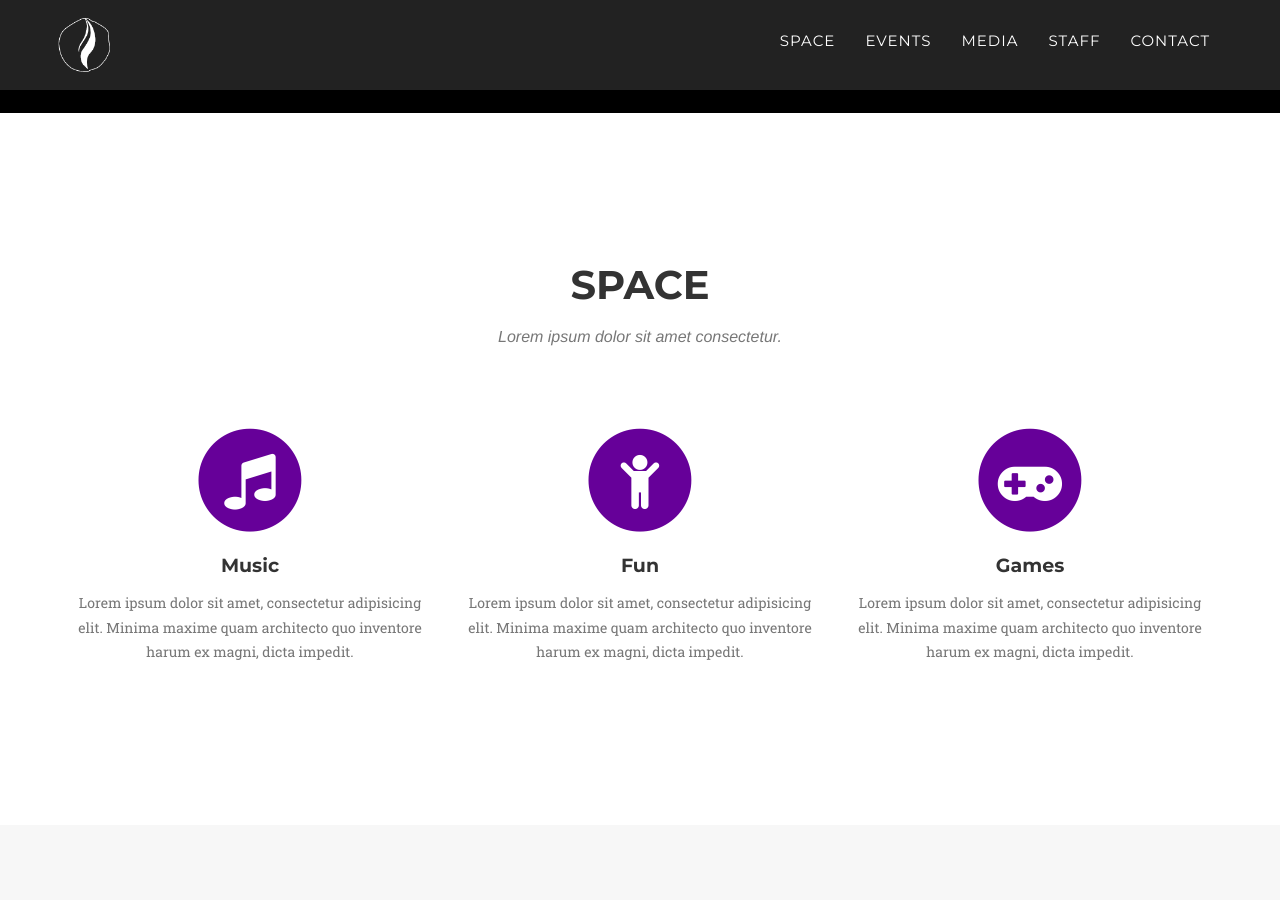
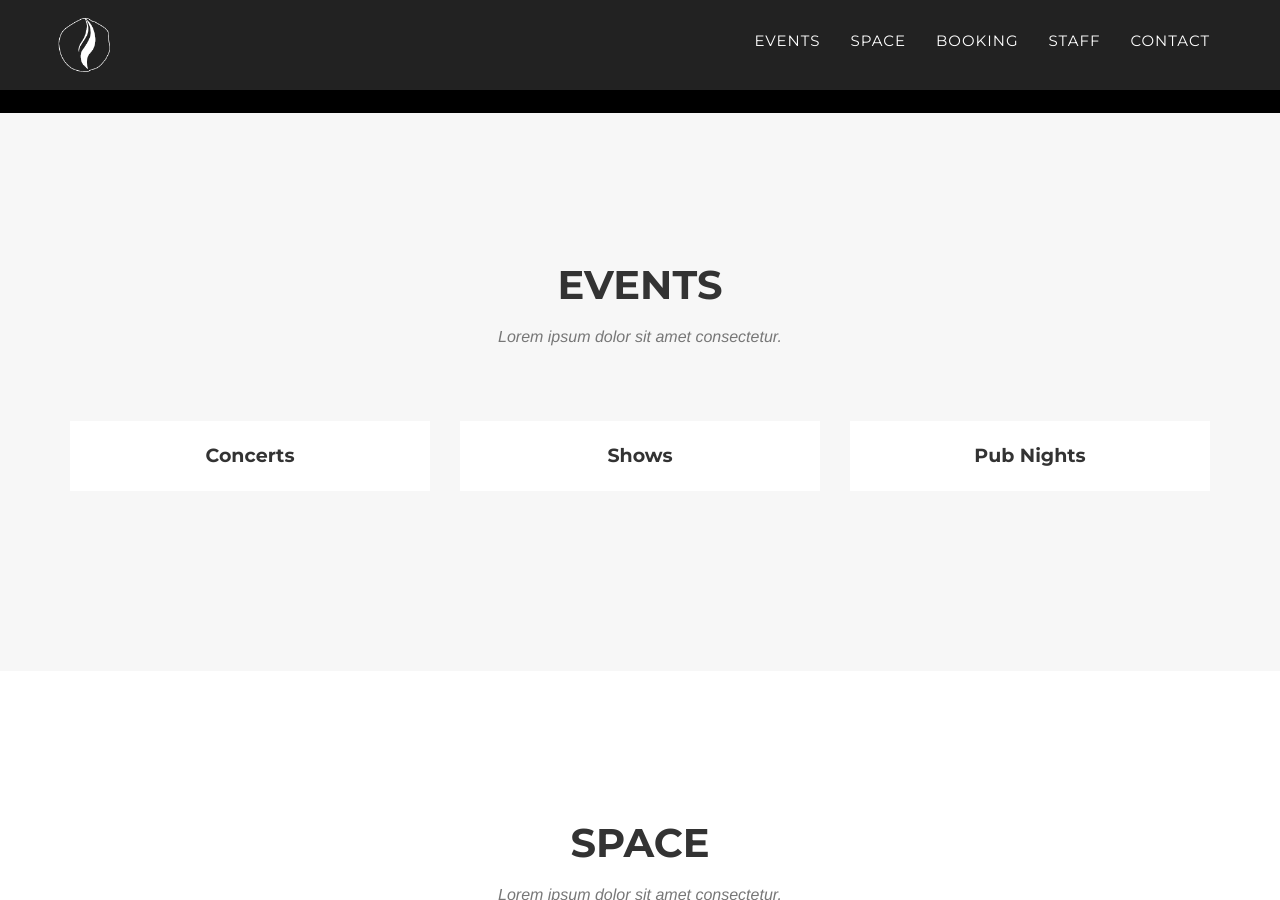
Before and after one commit to ryanfan/cats-eye-revamped, a Jekyll site: the page built from _posts/2014-07-17-project-2.markdown, in a window 1280 px wide and 900 px high, scrolled down 787 px. Built offline with Jekyll 4.4.1, drawn with Linux system fonts in a browser that asks for light colours; some web fonts are replaced; some of the changed text lies outside the part shown.

Commit message:
Reworded many titles and headings

```diff
--- a/_includes/about.html
+++ b/_includes/about.html
@@ -3,7 +3,7 @@
         <div class="container">
             <div class="row">
                 <div class="col-lg-12 text-center">
-                    <h2 class="section-heading">Media</h2>
+                    <h2 class="section-heading">Booking</h2>
                     <h3 class="section-subheading text-muted">Lorem ipsum dolor sit amet consectetur.</h3>
                 </div>
             </div>
@@ -12,12 +12,16 @@
                     <ul class="timeline">
                         <li>
                             <div class="timeline-image">
-                                <img class="img-circle img-responsive" src="img/about/1.jpg" alt="">
+                                <!--<img class="img-circle img-responsive" src="img/about/1.jpg" alt="">-->
+                                <span class="fa-stack fa-5x">
+                                    <i class="fa fa-circle fa-stack-2x text-primary"></i>
+                                    <i class="fa fa-calendar fa-stack-1x fa-inverse"></i>
+                                </span>
                             </div>
                             <div class="timeline-panel">
                                 <div class="timeline-heading">
-                                    <h4>2009-2011</h4>
-                                    <h4 class="subheading">Our Humble Beginnings</h4>
+                                    <h4>Check Availability</h4>
+                                    <!--<h4 class="subheading">Our Humble Beginnings</h4>-->
                                 </div>
                                 <div class="timeline-body">
                                     <p class="text-muted">Lorem ipsum dolor sit amet, consectetur adipisicing elit. Sunt ut voluptatum eius sapiente, totam reiciendis temporibus qui quibusdam, recusandae sit vero unde, sed, incidunt et ea quo dolore laudantium consectetur!</p>
@@ -26,12 +30,16 @@
                         </li>
                         <li class="timeline-inverted">
                             <div class="timeline-image">
-                                <img class="img-circle img-responsive" src="img/about/2.jpg" alt="">
+                                <!--<img class="img-circle img-responsive" src="img/about/2.jpg" alt="">-->
+                                <span class="fa-stack fa-5x">
+                                    <i class="fa fa-circle fa-stack-2x text-primary"></i>
+                                    <i class="fa fa-clipboard fa-stack-1x fa-inverse"></i>
+                                </span>
                             </div>
                             <div class="timeline-panel">
                                 <div class="timeline-heading">
-                                    <h4>March 2011</h4>
-                                    <h4 class="subheading">An Agency is Born</h4>
+                                    <h4>Check Equipment</h4>
+                                    <!--<h4 class="subheading">An Agency is Born</h4>-->
                                 </div>
                                 <div class="timeline-body">
                                     <p class="text-muted">Lorem ipsum dolor sit amet, consectetur adipisicing elit. Sunt ut voluptatum eius sapiente, totam reiciendis temporibus qui quibusdam, recusandae sit vero unde, sed, incidunt et ea quo dolore laudantium consectetur!</p>
@@ -40,12 +48,16 @@
                         </li>
                         <li>
                             <div class="timeline-image">
-                                <img class="img-circle img-responsive" src="img/about/3.jpg" alt="">
+                                <!--<img class="img-circle img-responsive" src="img/about/3.jpg" alt="">-->
+                                <span class="fa-stack fa-5x">
+                                    <i class="fa fa-circle fa-stack-2x text-primary"></i>
+                                    <i class="fa fa-glass fa-stack-1x fa-inverse"></i>
+                                </span>
                             </div>
                             <div class="timeline-panel">
                                 <div class="timeline-heading">
-                                    <h4>December 2012</h4>
-                                    <h4 class="subheading">Transition to Full Service</h4>
+                                    <h4>Book the Bar</h4>
+                                    <!--<h4 class="subheading">Transition to Full Service</h4>-->
                                 </div>
                                 <div class="timeline-body">
                                     <p class="text-muted">Lorem ipsum dolor sit amet, consectetur adipisicing elit. Sunt ut voluptatum eius sapiente, totam reiciendis temporibus qui quibusdam, recusandae sit vero unde, sed, incidunt et ea quo dolore laudantium consectetur!</p>
--- a/_includes/header.html
+++ b/_includes/header.html
@@ -20,13 +20,13 @@
                         <a href="#page-top"></a>
                     </li>
                     <li>
+                        <a class="page-scroll" href="#portfolio">Events</a>
+                    </li>
+                    <li>
                         <a class="page-scroll" href="#services">Space</a>
                     </li>
                     <li>
-                        <a class="page-scroll" href="#portfolio">Events</a>
-                    </li>
-                    <li>
-                        <a class="page-scroll" href="#about">Media</a>
+                        <a class="page-scroll" href="#about">Booking</a>
                     </li>
                     <li>
                         <a class="page-scroll" href="#team">Staff</a>
--- a/_includes/services.html
+++ b/_includes/services.html
@@ -11,25 +11,25 @@
                 <div class="col-md-4">
                     <span class="fa-stack fa-4x">
                         <i class="fa fa-circle fa-stack-2x text-primary"></i>
-                        <i class="fa fa-music fa-stack-1x fa-inverse"></i>
+                        <i class="fa fa-users fa-stack-1x fa-inverse"></i>
                     </span>
-                    <h4 class="service-heading">Music</h4>
+                    <h4 class="service-heading">Venue</h4>
                     <p class="text-muted">Lorem ipsum dolor sit amet, consectetur adipisicing elit. Minima maxime quam architecto quo inventore harum ex magni, dicta impedit.</p>
                 </div>
                 <div class="col-md-4">
                     <span class="fa-stack fa-4x">
                         <i class="fa fa-circle fa-stack-2x text-primary"></i>
-                        <i class="fa fa-child fa-stack-1x fa-inverse"></i>
+                        <i class="fa fa-volume-up fa-stack-1x fa-inverse"></i>
                     </span>
-                    <h4 class="service-heading">Fun</h4>
+                    <h4 class="service-heading">Audio</h4>
                     <p class="text-muted">Lorem ipsum dolor sit amet, consectetur adipisicing elit. Minima maxime quam architecto quo inventore harum ex magni, dicta impedit.</p>
                 </div>
                 <div class="col-md-4">
                     <span class="fa-stack fa-4x">
                         <i class="fa fa-circle fa-stack-2x text-primary"></i>
-                        <i class="fa fa-gamepad fa-stack-1x fa-inverse"></i>
+                        <i class="fa fa-video-camera fa-stack-1x fa-inverse"></i>
                     </span>
-                    <h4 class="service-heading">Games</h4>
+                    <h4 class="service-heading">Tech</h4>
                     <p class="text-muted">Lorem ipsum dolor sit amet, consectetur adipisicing elit. Minima maxime quam architecto quo inventore harum ex magni, dicta impedit.</p>
                 </div>
             </div>
--- a/_layouts/default.html
+++ b/_layouts/default.html
@@ -7,8 +7,8 @@
     <body id="page-top" class="index">
 
     {% include header.html %}
+    {% include portfolio_grid.html %}
     {% include services.html %}
-    {% include portfolio_grid.html %}
     {% include about.html %}
     {% include team.html %}
     {% include contact.html %}
--- a/_posts/2014-07-17-project-2.markdown
+++ b/_posts/2014-07-17-project-2.markdown
@@ -1,5 +1,5 @@
 ---
-title: Stage Performances
+title: Shows
 subtitle:
 layout: default
 modal-id: 2
```
Also changed, not shown: other parts of _includes/about.html (+3 -3 lines).
